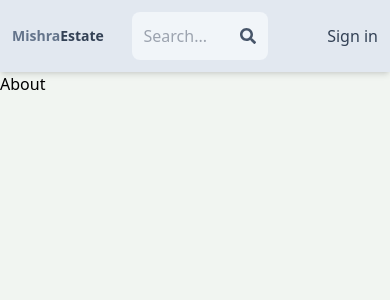
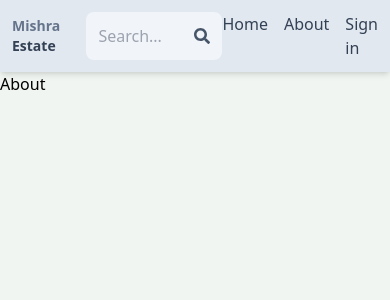
Before and after one commit to coderashu31/mern-estate, a React (Vite) app in the folder client/: page /about in a window 390 px wide. Shown: the top 300 px of the page. Built offline with nearby package versions, Linux system fonts and the light colour scheme; no server answers.

Commit message:
Update the Header and making the profile page private

```diff
--- a/client/src/App.jsx
+++ b/client/src/App.jsx
@@ -6,6 +6,7 @@
 import About from './pages/About';
 import Profile from './pages/Profile';
 import Header from './components/Header';
+import PrivateRoute from './components/PrivateRoute';
 
 export default function App() {
   return (
@@ -16,7 +17,9 @@
         <Route path='/sign-in' element={<SignIn />} />
         <Route path='/sign-up' element={<SignUp />} />
         <Route path='/about' element={<About />} />
+        <Route element={<PrivateRoute />} >
         <Route path='/profile' element={<Profile />} />
+        </Route>
       </Routes>
     </BrowserRouter>
   );
--- a/client/src/components/Header.jsx
+++ b/client/src/components/Header.jsx
@@ -1,8 +1,10 @@
 import React from "react";
 import { FaSearch } from "react-icons/fa";
 import { Link } from "react-router-dom";
+import { useSelector } from 'react-redux';
 
 export default function Header() {
+  const { currentUser } = useSelector((state) => state.user);
   return (
     <header className="bg-slate-200 shadow-md">
       <div className="flex justify-between items-center max-w-6xl mx-auto p-3">
@@ -23,21 +25,26 @@
         </form>
 
         <ul className="flex gap-4">
-          <Link to="/">
-            <li className="hidden sm:inline text-slate-700 hover:underline">
+          <li>
+            <Link to="/" className="text-slate-700 hover:underline">
               Home
-            </li>
-          </Link>
-          <Link to="/about">
-            <li className="hidden sm:inline text-slate-700 hover:underline">
+            </Link>
+          </li>
+          <li>
+            <Link to="/about" className="text-slate-700 hover:underline">
               About
-            </li>
-          </Link>
-          <Link to="/sign-in">
-            <li className="text-slate-700 hover:underline">Sign in</li>
-          </Link>
+            </Link>
+          </li>
+          <li>
+            <Link to="/profile">
+              {currentUser ? (
+                <img className="w-8 h-8 rounded-full object-cover" src={currentUser.avatar} alt="profile" />
+              ) : (
+                <span className="text-slate-700 hover:underline">Sign in</span>
+              )}
+            </Link>
+          </li>
         </ul>
-
       </div>
     </header>
   );
--- /dev/null
+++ b/client/src/components/PrivateRoute.jsx
@@ -0,0 +1,7 @@
+import { useSelector } from 'react-redux';
+import { Outlet, Navigate } from 'react-router-dom';
+
+export default function PrivateRoute() {
+  const { currentUser } = useSelector((state) => state.user);
+  return currentUser ? <Outlet /> : <Navigate to='/sign-in' />;
+}
```
